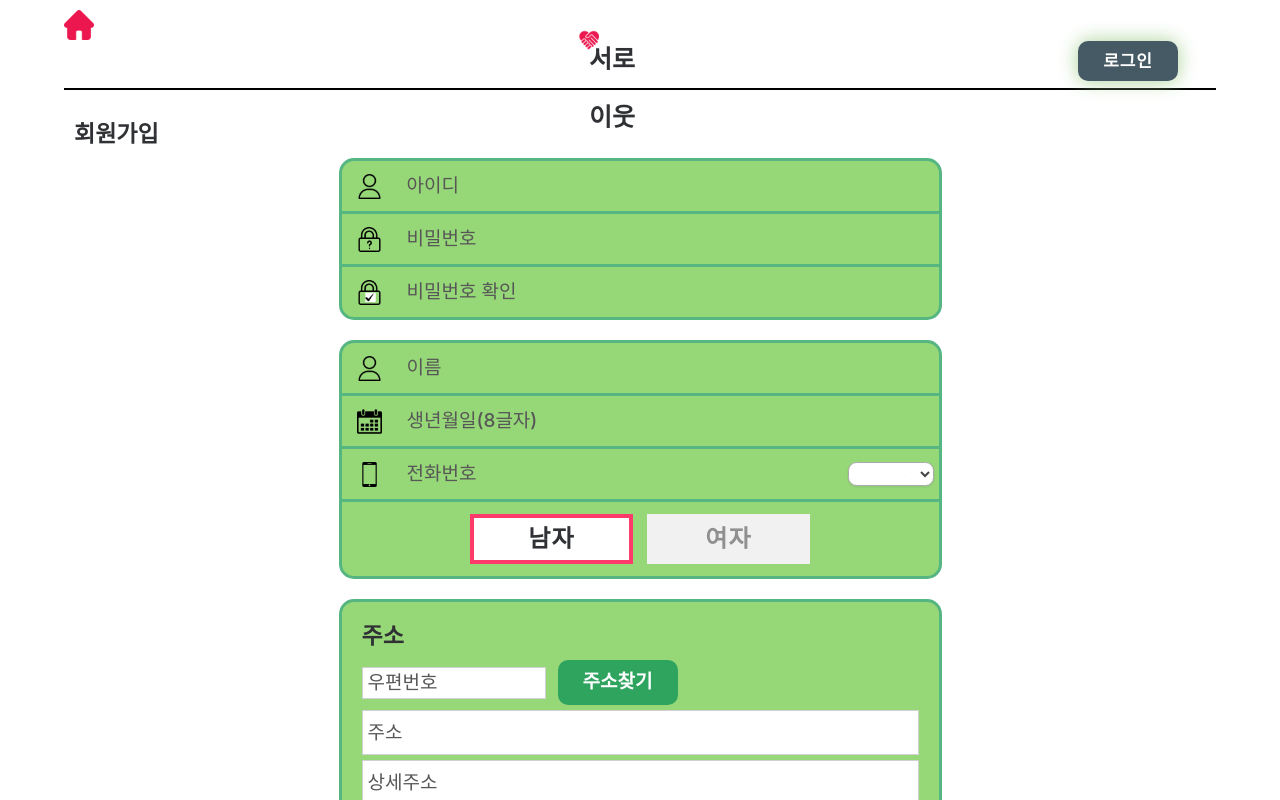
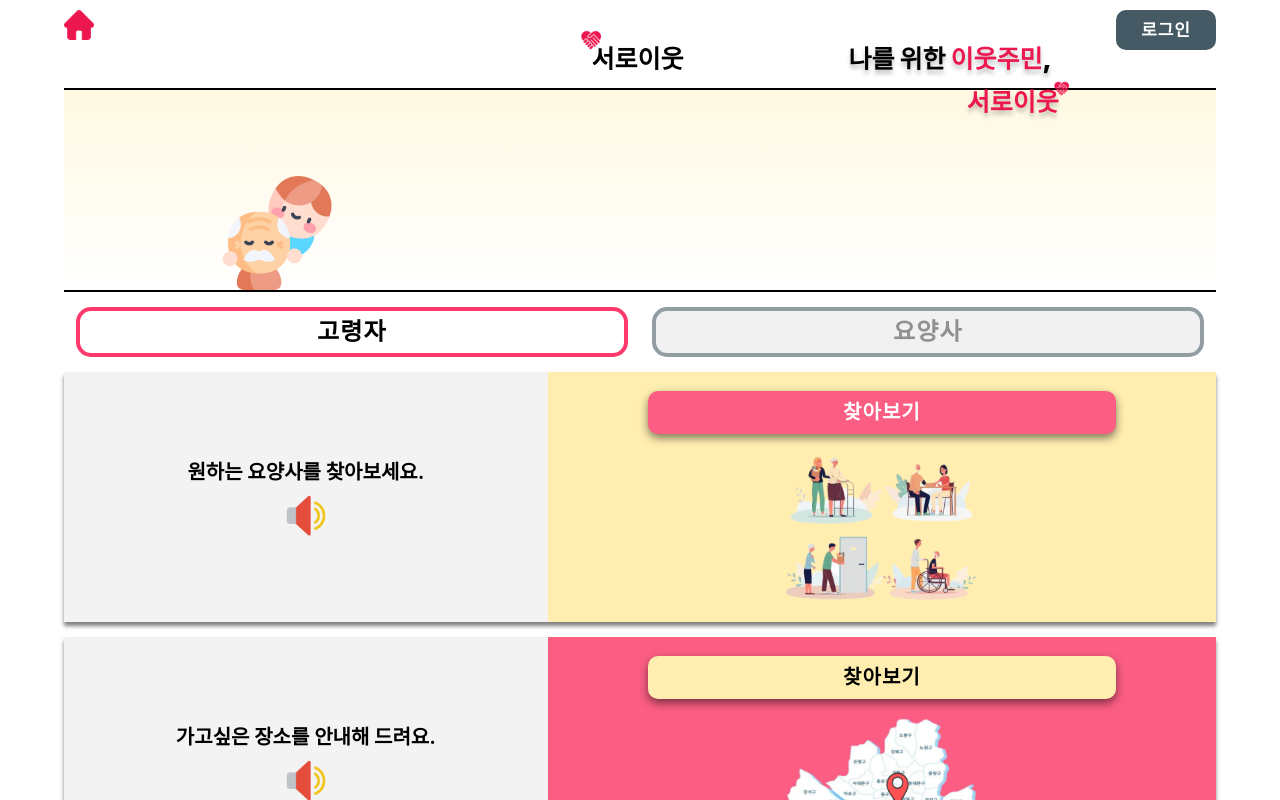
Before and after one commit to 2023-seoloius-Team-ANT/frontend-repo, a React (Create React App) app: page / in a window 1280 px wide. Shown: the top 800 px of the page. Built offline with nearby package versions, Linux system fonts and the light colour scheme.

Commit message:
fix: user css fix

```diff
--- a/src/App.js
+++ b/src/App.js
@@ -1,5 +1,4 @@
-import './reset.css';
-import './App.css';
+
 import User from './pages/User.js'
 import View from './pages/View.js'
 import Cal from './pages/Cal.js'
@@ -12,14 +11,16 @@ import CaregiverInfoPage from './pages/CaregiverInfoPage';
 const App = () => {
   return (
       <Routes>
-      <Route path='/caregivermain' element={<User/>}/>
-      <Route path='/caregivermain/view' element={<View/>}/>
-      <Route path='/caregivermain/cal' element={<Cal/>}/>
-      <Route path="/main" element={<MainPage />} />
-      <Route path="/main/login" element={<LoginPage />} />
-      <Route path="/main/signup"/>
-      <Route index element={<SignUpPage />} />
-      <Route path="/main/writeinfo" element={<CaregiverInfoPage />} />
+        <Route path="/" element={<MainPage />} />
+        <Route path="/login" element={<LoginPage />} />
+        <Route path="/signup">
+          <Route index element={<SignUpPage />} />
+          <Route path="writeinfo" element={<CaregiverInfoPage />} />
+        </Route>
+        <Route path='/caregivermain' element={<User/>}/>
+        <Route path='/caregivermain/view' element={<View/>}/>
+        <Route path='/caregivermain/cal' element={<Cal/>}/>
+
     </Routes>
   );
 };
--- a/src/component/Template.js
+++ b/src/component/Template.js
@@ -25,14 +25,14 @@ const Template = ({ children }) => {
 
   return (
     <div className="Template">
-      <div className="header">
+      <div className="mainHeader">
         <img
           src={process.env.PUBLIC_URL + '/images/home.png'}
           alt=""
           id="home"
           onClick={() => navigate('/')}
         />
-        <div className="logo">
+        <div className="mainlogo">
           <img
             src={process.env.PUBLIC_URL + '/images/heart.png'}
             alt=""
--- a/src/component/Template.scss
+++ b/src/component/Template.scss
@@ -8,7 +8,7 @@
   margin-left: auto;
   margin-right: auto;
 }
-.Template > .header {
+.Template > .mainHeader {
   padding-top: 10px;
   border-bottom: 2.5px solid #000000;
   display: flex;
@@ -40,7 +40,7 @@
   height: 20px;
 }
 
-.logo {
+.mainlogo {
   margin-bottom: 10px;
   margin-top: 20px;
   margin-left: 65px;
@@ -54,7 +54,7 @@
 }
 
 /* font */
-.logo > span {
+.mainlogo > span {
   font-family: 'Inter';
   font-style: normal;
   font-weight: 700;
--- a/src/component/common/button/UserSelectBtn.scss
+++ b/src/component/common/button/UserSelectBtn.scss
@@ -1,4 +1,4 @@
-  .DisabledBtn{
+.DisabledBtn{
     background: #f1f1f1;
     color: rgba(0, 0, 0, 0.4);
     box-sizing: border-box;
--- a/src/pages/Cal.js
+++ b/src/pages/Cal.js
@@ -1,5 +1,4 @@
 import './cal.css';
-import './reset.css';
 import Header from '../component/header.js'
 import ReservStatus from '../component/reservstatus.js'
 import Reserv from '../component/reserv.js'
--- a/src/pages/User.js
+++ b/src/pages/User.js
@@ -1,5 +1,4 @@
 import './user.css';
-import './reset.css';
 import Header from '../component/header.js'
 import Application from '../component/application.js'
 import Request from '../component/request.js'
--- a/src/pages/View.js
+++ b/src/pages/View.js
@@ -1,4 +1,4 @@
-import './reset.css';
+
 import './view.css';
 import Top from '../component/top.js'
 import Detail from '../component/detail.js'
--- a/src/pages/cal.css
+++ b/src/pages/cal.css
@@ -56,7 +56,7 @@ display: inline-block;
 
 margin-top: 105px;
 }
-.green{width: 603px;height: 10px;background-color: #96d778;clear: both;}
+.info > .green{width: 603px;height: 10px;background-color: #96d778;clear: both;}
 .request{width: 662px;height: 114px;border: 1px solid #98cbe0;border-radius: 20px;margin: 0 auto;margin-top: 78px;}
 .req{
   width: 100%;
--- a/src/pages/reset.css
+++ /dev/null
@@ -1,235 +0,0 @@
-@charset "utf-8";
-/* CSS Document */
-@import url('http://fonts.googleapis.com/earlyaccess/notosanskr.css');
-
-* {
-    text-size-adjust: none;
-    -webkit-text-size-adjust: none;
-    -moz-text-size-adjust: none;
-    -o-text-size-adjust: none;
-    box-sizing: border-box;
-}
-
-::-webkit-input-placeholder {
-    color: #575757;
-}
-
-:-moz-placeholder {
-    color: #575757;
-}
-
-::-moz-placeholder {
-    color: #575757;
-}
-
-:-ms-input-placeholder {
-    color: #575757;
-}
-
-caption {
-    display: none;
-}
-
-html,
-body {
-    height: 100%;
-}
-
-body {
-}
-
-body,
-th,
-td,
-input,
-select,
-textarea,
-button {
-    font-size: 13px;
-    line-height: 1.5;
-    font-family: 'Noto Sans KR', sans-serif;
-    color: #2f3134;
-}
-
-body,
-div,
-dl,
-dt,
-dd,
-ul,
-ol,
-li,
-h1,
-h2,
-h3,
-h4,
-h5,
-h6,
-pre,
-code,
-form,
-fieldset,
-legend,
-textarea,
-p,
-blockquote,
-th,
-td,
-input,
-select,
-textarea,
-button,
-header,
-nav,
-menu,
-section,
-article {
-    margin: 0;
-    padding: 0;
-}
-
-fieldset,
-img {
-    border: 0 none;
-}
-
-dl,
-ul,
-ol,
-menu,
-li {
-    list-style: none;
-    vertical-align: middle;
-}
-
-blockquote,
-q {
-    quotes: none;
-}
-
-blockquote:before,
-blockquote:after,
-q:before,
-q:after {
-    content: '';
-    content: none;
-}
-
-input,
-textarea {
-    padding: 0 5px;
-}
-
-input,
-select,
-textarea,
-button {
-    vertical-align: middle;
-}
-
-input[type='text'],
-input[type='password'],
-input[type='submit'],
-input[type='search'] {
-    -webkit-appearance: none;
-}
-
-input[type='text'],
-input[type='password'],
-select,
-textarea {
-    border: 1px solid #cccccc;
-    height: 32px;
-    box-sizing: border-box;
-}
-
-button,
-input[type='button'],
-input[type='submit'],
-input[type='reset'],
-input[type='file'] {
-    -webkit-appearance: none;
-    border-radius: 0;
-}
-
-input[type='button'] {
-    -webkit-appearance: none;
-    border: 0;
-}
-
-input[type='search']:-webkit-search-cancel-button {
-    -webkit-appearance: none;
-}
-
-input[type='radio'],
-input[type='checkbox'] {
-    border: none !important;
-}
-
-button {
-    border: 0 none;
-    background-color: transparent;
-    cursor: pointer;
-}
-
-a,
-a:link,
-a:visited,
-a:hover,
-a:active {
-    color: inherit;
-    text-decoration: none;
-}
-
-address,
-caption,
-cite,
-code,
-dfn,
-em,
-var {
-    font-style: normal;
-    font-weight: normal;
-}
-
-table {
-    width: 100%;
-    border-collapse: collapse;
-}
-
-img {
-    vertical-align: middle;
-}
-
-/*input*/
-input[type='text'] {
-    border: 1px solid #d1d1d1;
-    height: 32px;
-    /*padding:0 10px; */
-    vertical-align: middle;
-}
-
-select {
-    border: 1px solid #d1d1d1;
-    height: 24px;
-    padding: 3px 3px 3px 4px;
-    vertical-align: middle;
-    line-height: 24px;
-}
-
-input[type='file'] {
-    vertical-align: middle;
-    height: 22px;
-    width: 80%;
-    margin-right: 6px;
-}
-
-a[href^='tel'] {
-    color: inherit;
-    text-decoration: none;
-}
-
-legend,
-caption {
-    display: none;
-}
--- a/src/pages/user.css
+++ b/src/pages/user.css
@@ -54,7 +54,7 @@ display: inline-block;
 
 margin-top: 105px;
 }
-.green{width: 603px;height: 10px;background-color: #96d778;clear: both;}
+.info > .green{width: 603px;height: 10px;background-color: #96d778;clear: both;}
 .request{width: 662px;height: 114px;border: 1px solid #98cbe0;border-radius: 20px;margin-top: 78px;margin-left: 26px;display: flex;flex-wrap: wrap;justify-content: center;align-content: center;gap: 19px;}
 .alarm{width: 60px;height: 60px;}
 .alarm > img{
```
